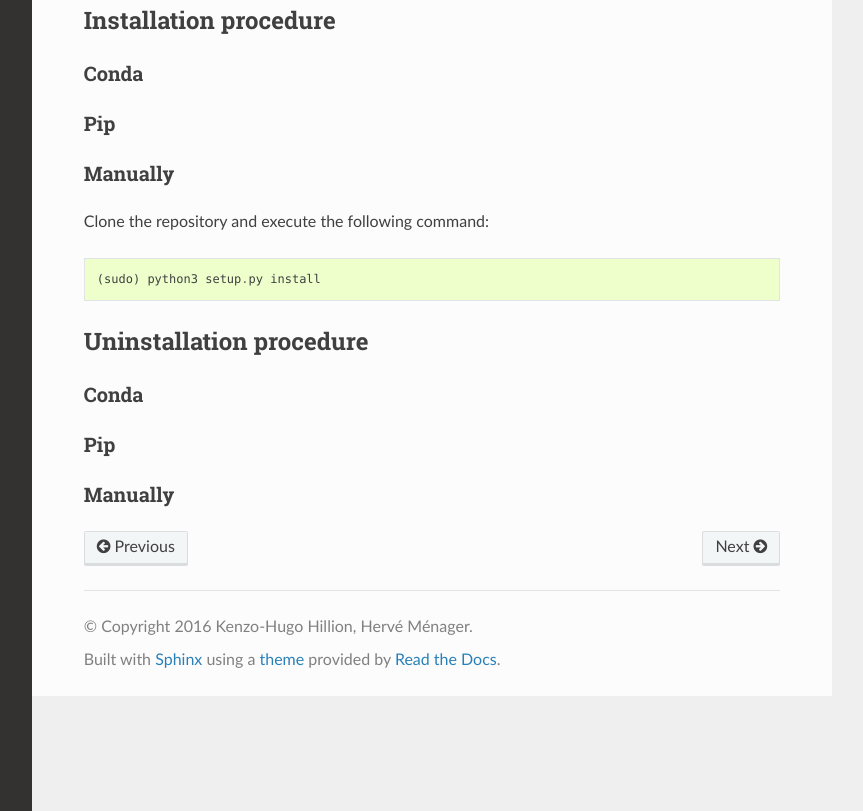
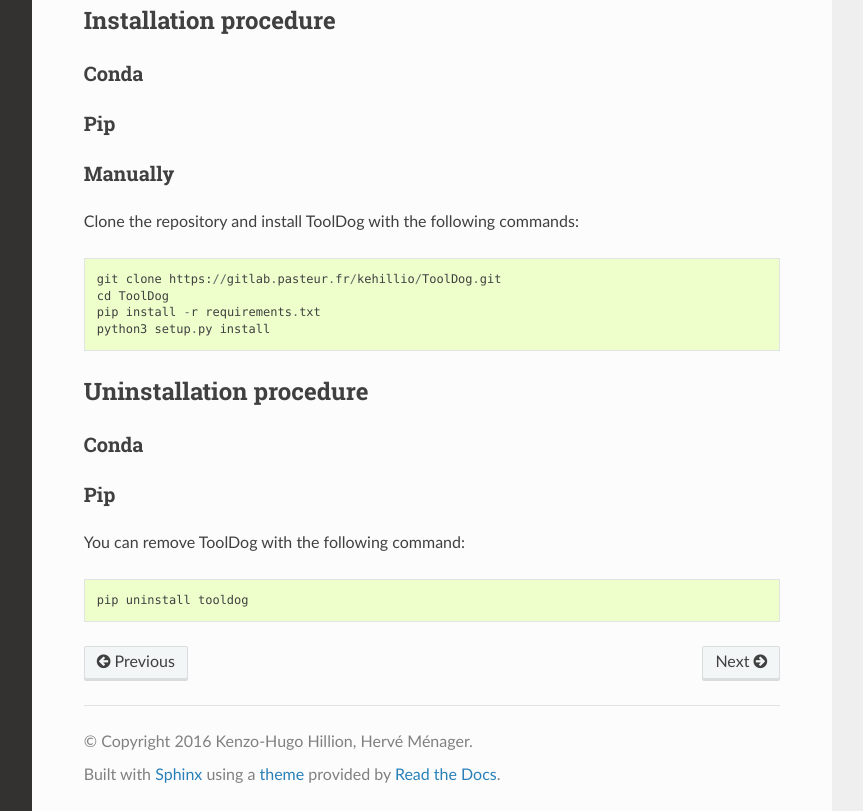
Before and after one commit to bio-tools/ToolDog, a Sphinx documentation site: the page built from doc/source/installation.rst, in a window 1280 px wide and 1143 px high. Shown: the part 332-1143 px from the top of the window, without its empty margins (268-1131 px from the left). Built offline with Sphinx 7.4.7 and the Read the Docs theme 2.0.0, drawn with Linux system fonts in a browser that asks for light colours.

```diff
--- a/doc/source/installation.rst
+++ b/doc/source/installation.rst
@@ -32,9 +32,12 @@ Pip
 Manually
 --------
 
-Clone the repository and execute the following command::
+Clone the repository and install ToolDog with the following commands::
 
-    (sudo) python3 setup.py install
+    git clone https://gitlab.pasteur.fr/kehillio/ToolDog.git
+    cd ToolDog
+    pip install -r requirements.txt
+    python3 setup.py install
 
 .. _uninstallation:
 
@@ -47,5 +50,6 @@ Conda
 Pip
 ---
 
-Manually
---------
+You can remove ToolDog with the following command::
+
+    pip uninstall tooldog
```
Also changed, not shown: README.md (+23 -8 lines), doc/source/how_to_use.rst (+8 -6 lines), 2 other files.
